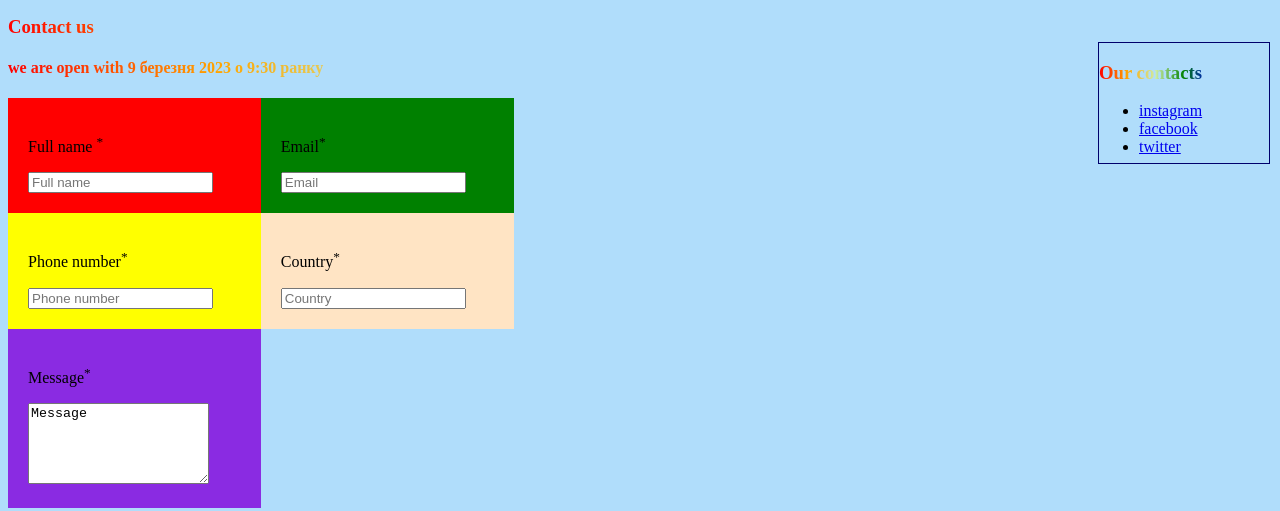
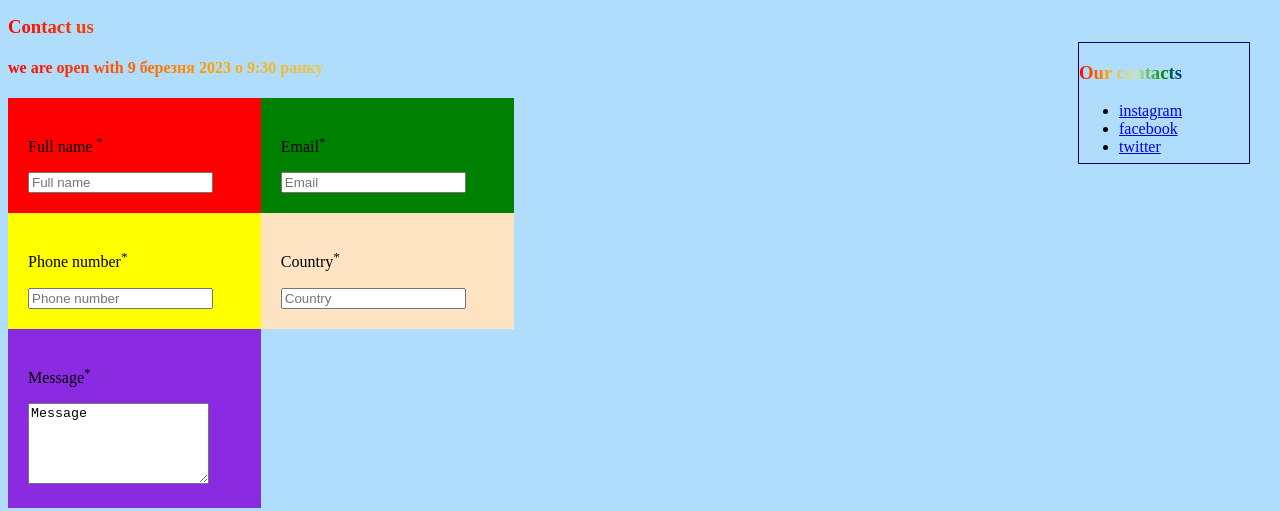
Before and after one commit to RomanZozuliauniversity/lab2Web, a plain HTML site: page index.html in a window 1280 px wide. Shown: the part 468-979 px from the top of the page. Drawn offline with Linux system fonts and the light colour scheme.

Commit message:
finish lab

```diff
--- a/index.css
+++ b/index.css
@@ -29,7 +29,7 @@
 	margin: 10px;
 	position: fixed;
 	top: 500px;
-	right: 0px;
+	right: 20px;
 }
 
 
```
